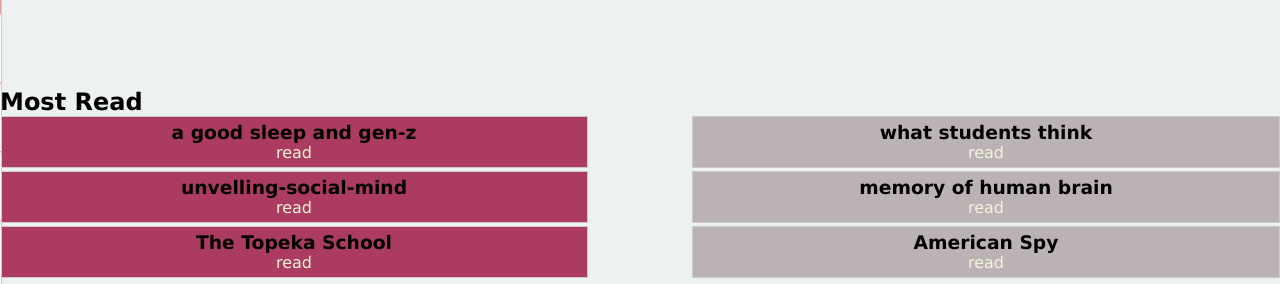
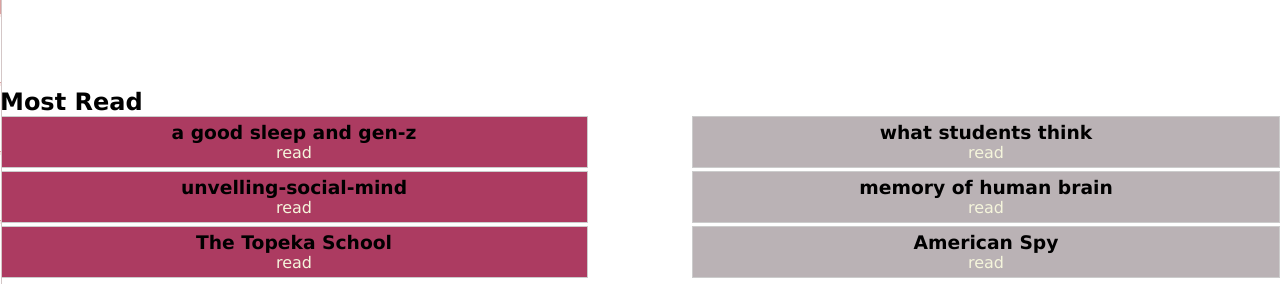
Before and after one commit to developer8sarthak/fav-libro.com, a plain HTML site: page index.html in a window 1280 px wide. Shown: the part 63-347 px from the top of the page. Drawn offline with nearby package versions, Linux system fonts and the light colour scheme; a script that the page names is missing.

Commit message:
Update style.css

```diff
--- a/style.css
+++ b/style.css
@@ -27,7 +27,7 @@ body {
   margin: 0;
   padding: 0;
   background-color:white;
-  background:rgb(238, 241, 242);
+  background:white;
   background-position:center;
   background-size :cover;
 
```
